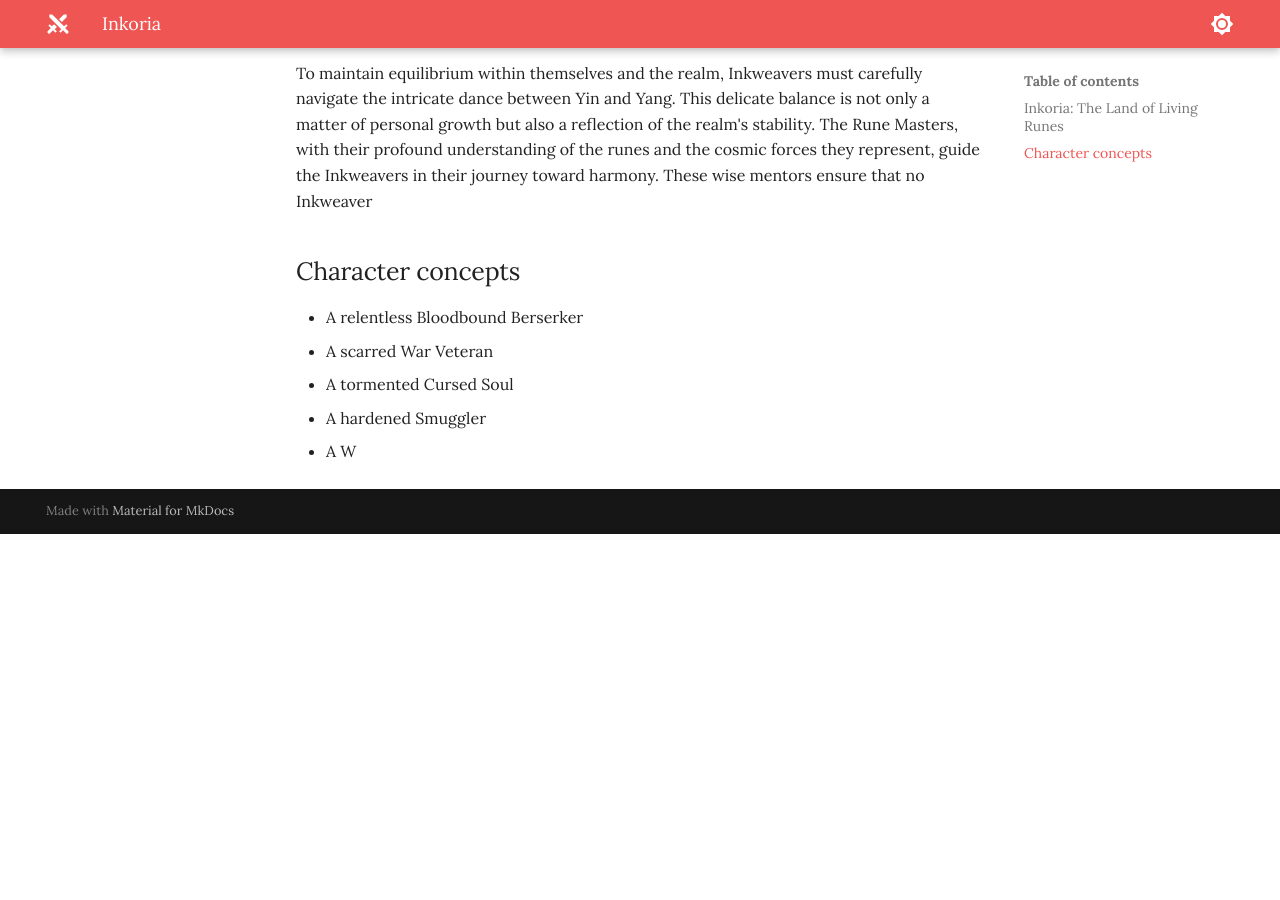
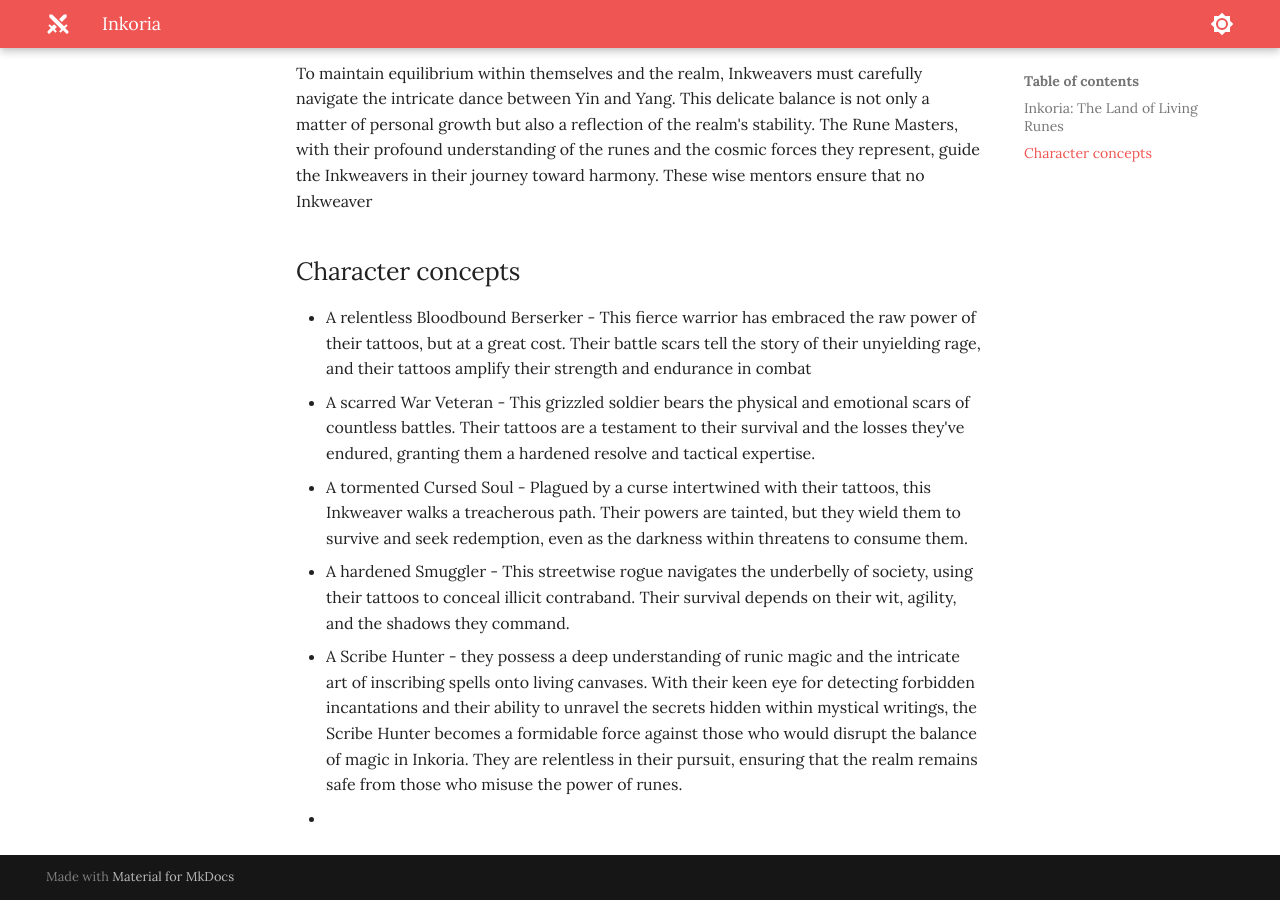
Before and after one commit to jonasmcferreira/adventures, an MkDocs documentation site: the page built from docs/inkoria/00.md, in a window 1280 px wide and 900 px high, scrolled down 1405 px. Built offline with MkDocs 1.6.1 and Material for MkDocs 9.7.7, drawn with Linux system fonts in a browser that asks for light colours; before the commit the page ends 1939 px from its top, so only the background shows below that.

Commit message:
modified docs/inkoria/00.md

```diff
--- a/docs/inkoria/00.md
+++ b/docs/inkoria/00.md
@@ -20,8 +20,9 @@ To maintain equilibrium within themselves and the realm, Inkweavers must careful
 
 ## Character concepts
 
-- A relentless Bloodbound Berserker
-- A scarred War Veteran
-- A tormented Cursed Soul
-- A hardened Smuggler
-- A W
+- A relentless Bloodbound Berserker - This fierce warrior has embraced the raw power of their tattoos, but at a great cost. Their battle scars tell the story of their unyielding rage, and their tattoos amplify their strength and endurance in combat
+- A scarred War Veteran - This grizzled soldier bears the physical and emotional scars of countless battles. Their tattoos are a testament to their survival and the losses they've endured, granting them a hardened resolve and tactical expertise.
+- A tormented Cursed Soul - Plagued by a curse intertwined with their tattoos, this Inkweaver walks a treacherous path. Their powers are tainted, but they wield them to survive and seek redemption, even as the darkness within threatens to consume them.
+- A hardened Smuggler - This streetwise rogue navigates the underbelly of society, using their tattoos to conceal illicit contraband. Their survival depends on their wit, agility, and the shadows they command.
+- A Scribe Hunter - they possess a deep understanding of runic magic and the intricate art of inscribing spells onto living canvases. With their keen eye for detecting forbidden incantations and their ability to unravel the secrets hidden within mystical writings, the Scribe Hunter becomes a formidable force against those who would disrupt the balance of magic in Inkoria. They are relentless in their pursuit, ensuring that the realm remains safe from those who misuse the power of runes.
+-
```
